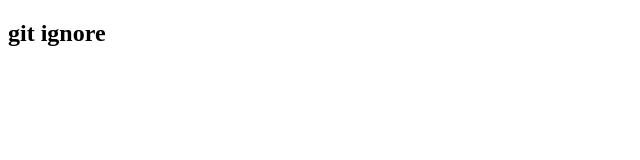
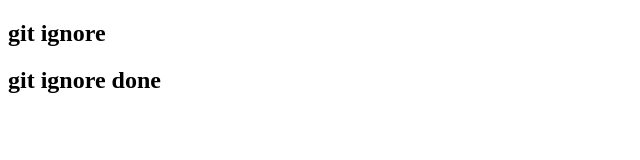
Before and after one commit to belawalejayesh05-hue/Git-Ignore-Concept, a plain HTML site: page index.html in a window 1280 px wide. Shown: the whole page, without its empty margins (0-640 px from the left). Drawn offline with Linux system fonts and the light colour scheme.

Commit message:
git ignore done

```diff
--- a/index.html
+++ b/index.html
@@ -7,5 +7,6 @@
 </head>
 <body>
 <h2>git ignore</h2>
+<h2>git ignore done</h2>
 </body>
 </html>
```
Also changed, not shown: 1 other file.
